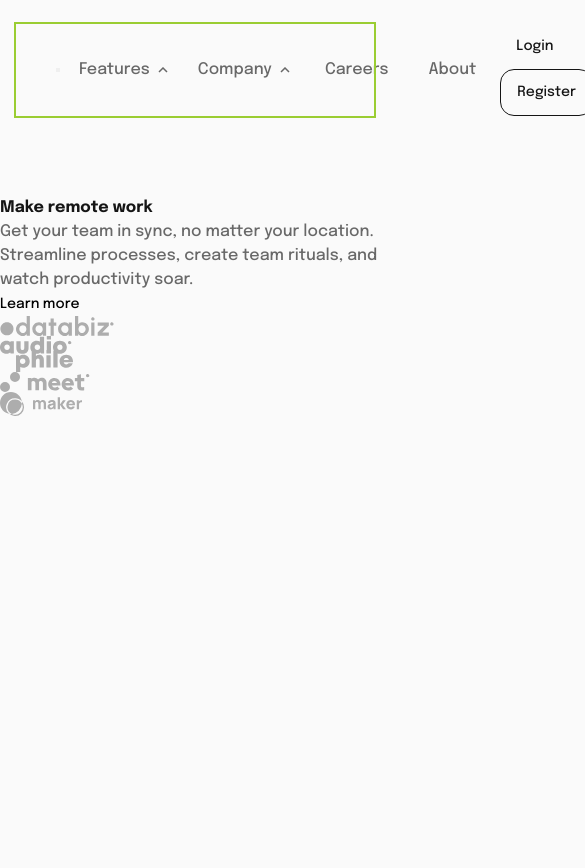
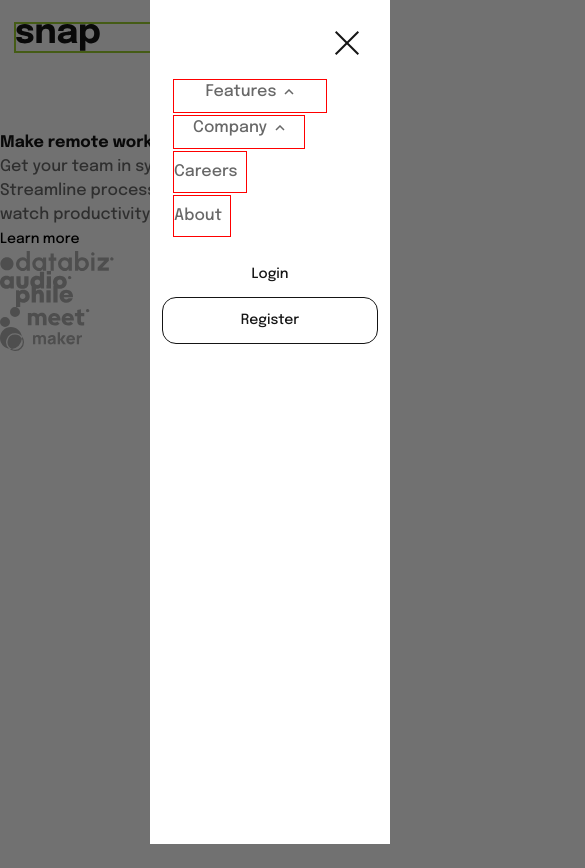
Before and after one commit to K3PAA/fem-section-with-dropdown, a plain HTML site: page index.html in a window 390 px wide. Both pictures are taken after a click on the button "Menu". Shown: the whole page, 585 px wide, since content can reach past the window. Drawn offline with Linux system fonts and the light colour scheme.

Commit message:
Mobile navigation

```diff
--- a/app.js
+++ b/app.js
@@ -19,3 +19,15 @@ function toggleOpen() {
 dropDown.forEach((el) => {
   el.addEventListener('click', toggleOpen)
 })
+
+const navToggle = document.querySelector('.mobile-nav-toggle')
+const primaryNav = document.querySelector('.primary-navigation')
+const mobileGroup = document.querySelector('.mobile-grouping')
+
+navToggle.addEventListener('click', () => {
+  primaryNav.hasAttribute('data-visible')
+    ? navToggle.setAttribute('aria-expanded', false)
+    : navToggle.setAttribute('aria-expanded', true)
+  primaryNav.toggleAttribute('data-visible')
+  mobileGroup.classList.toggle('active')
+})
--- a/index.html
+++ b/index.html
@@ -23,7 +23,7 @@
       </a>
 
       <button
-        class="mobile-nav-toggle"
+        class="mobile-nav-toggle | button"
         aria-controls="primary-navigation"
         aria-expanded="false"
       >
@@ -36,17 +36,21 @@
         <span class="visually-hidden">Menu</span>
       </button>
 
+      <div class="mobile-grouping | flex">
         <nav class="primary-navigation" id="primary-navigation">
           <ul class="primary-navigation__list | flex" role="list">
             <li
               class="primary-navigation__list-el list-dropdown | flex clr-primary-400"
             >
-            <p>Features</p>
+              <p class="list-dropdown__title | flex">
+                Features
                 <img
                   src="./images/icon-arrow-up.svg"
                   alt="icon"
                   class="list-dropdown__icon"
                 />
+              </p>
+
               <div class="dropdown-wrapper features-dropdown">
                 <ul class="dropdown-list | flex">
                   <li class="dropdown-list-el">
@@ -95,12 +99,15 @@
             <li
               class="primary-navigation__list-el list-dropdown | flex clr-primary-400"
             >
-            <p>Company</p>
+              <p class="list-dropdown__title | flex">
+                Company
                 <img
                   src="./images/icon-arrow-up.svg"
                   alt="icon"
                   class="list-dropdown__icon"
                 />
+              </p>
+
               <div class="dropdown-wrapper company-dropdown">
                 <ul class="dropdown-list | flex">
                   <li class="dropdown-list-el">
@@ -122,12 +129,18 @@
               </div>
             </li>
             <li class="primary-navigation__list-el">
-            <a href="#" class="primary-navigation__list-link | clr-primary-400">
+              <a
+                href="#"
+                class="primary-navigation__list-link | clr-primary-400"
+              >
                 Careers</a
               >
             </li>
             <li class="primary-navigation__list-el">
-            <a href="#" class="primary-navigation__list-link | clr-primary-400">
+              <a
+                href="#"
+                class="primary-navigation__list-link | clr-primary-400"
+              >
                 About</a
               >
             </li>
@@ -139,6 +152,7 @@
           <button class="button button-register | clr-primary-800">
             Register
           </button>
+        </div>
       </div>
     </header>
 
--- a/style.css
+++ b/style.css
@@ -177,6 +177,11 @@ body {
   outline: 2px solid yellowgreen;
   margin-bottom: var(--size-900);
 }
+.mobile-grouping {
+  width: 100%;
+  justify-content: space-between;
+  align-items: center;
+}
 .primary-header__logo {
   margin-right: var(--size-500);
 }
@@ -203,6 +208,8 @@ body {
 }
 
 .primary-navigation__list-el {
+  font-size: var(--fs-200);
+  outline: 1px solid red;
   height: 100%;
 }
 
@@ -225,10 +232,6 @@ body {
   cursor: pointer;
 }
 
-.login-container {
-  margin-left: auto;
-}
-
 .button-login,
 .button-register {
   padding: var(--size-300) var(--size-400);
@@ -238,6 +241,9 @@ body {
   border: 1.5px solid var(--clr-primary-800);
 }
 
+.list-dropdown__title {
+  align-items: center;
+}
 .dropdown-wrapper {
   transition: all 0.4s ease;
   height: 0;
@@ -295,8 +301,119 @@ body {
   }
 }
 
+/* Navbar mobile version */
+
 @media (max-width: 50em) {
+  .primary-header {
+    justify-content: space-between;
+  }
+  .icon-close,
+  .icon-open {
+    display: none;
+  }
   .mobile-nav-toggle {
+    cursor: pointer;
     display: block;
   }
+  .mobile-nav-toggle .icon-open {
+    display: block;
+  }
+
+  .mobile-nav-toggle[aria-expanded='true'] .icon-close {
+    display: block;
+    position: fixed;
+    z-index: 10;
+    top: 30px;
+    right: 30px;
+  }
+
+  .mobile-grouping.active {
+    transform: translateX(0);
+    box-shadow: 0 0 100px 400px rgba(0, 0, 0, 0.55);
+  }
+  .mobile-grouping {
+    transform: translateX(100%);
+    padding-inline: var(--size-700);
+    background-color: var(--clr-secondary-0);
+    width: 60%;
+    height: 100%;
+    flex-direction: column;
+    justify-content: start;
+    position: fixed;
+    top: 0;
+    right: 0;
+    transition: transform 500ms;
+  }
+
+  .primary-navigation {
+    width: 100%;
+  }
+
+  .primary-navigation__list {
+    margin-top: var(--size-900);
+    padding: 0;
+
+    gap: var(--size-100);
+    flex-direction: column;
+    align-items: flex-start;
+  }
+  .primary-navigation__list-el {
+    font-size: var(--fs-400);
+  }
+
+  .list-dropdown,
+  .primary-navigation__list-link {
+    padding: var(--size-200);
+    padding-left: 0;
+  }
+
+  .login-container {
+    display: flex;
+    width: 100%;
+    flex-direction: column;
+  }
+
+  .button-login,
+  .button-register {
+    width: 100%;
+    padding: var(--size-300) var(--size-500);
+  }
+
+  .dropdown-wrapper {
+    position: static;
+    background-color: transparent;
+    box-shadow: none;
+  }
+
+  .dropdown-wrapper.active {
+    height: 100%;
+  }
+
+  .list-dropdown {
+    flex-direction: column;
+    margin-right: auto;
+    padding: 0;
+  }
+
+  .dropdown-list {
+    padding-block: var(--size-100);
+  }
+
+  .dropdown-link {
+    justify-content: start;
+    gap: var(--size-200);
+  }
 }
+
+@media (max-width: 30em) {
+  .mobile-grouping {
+    padding-inline: var(--size-300);
+    width: 240px;
+  }
+  .primary-navigation__list {
+    padding-left: var(--size-300);
+  }
+  .primary-navigation__list-el {
+    font-size: var(--fs-300);
+  }
+}
```
Lines whose indentation alone changed are shown as unchanged.
